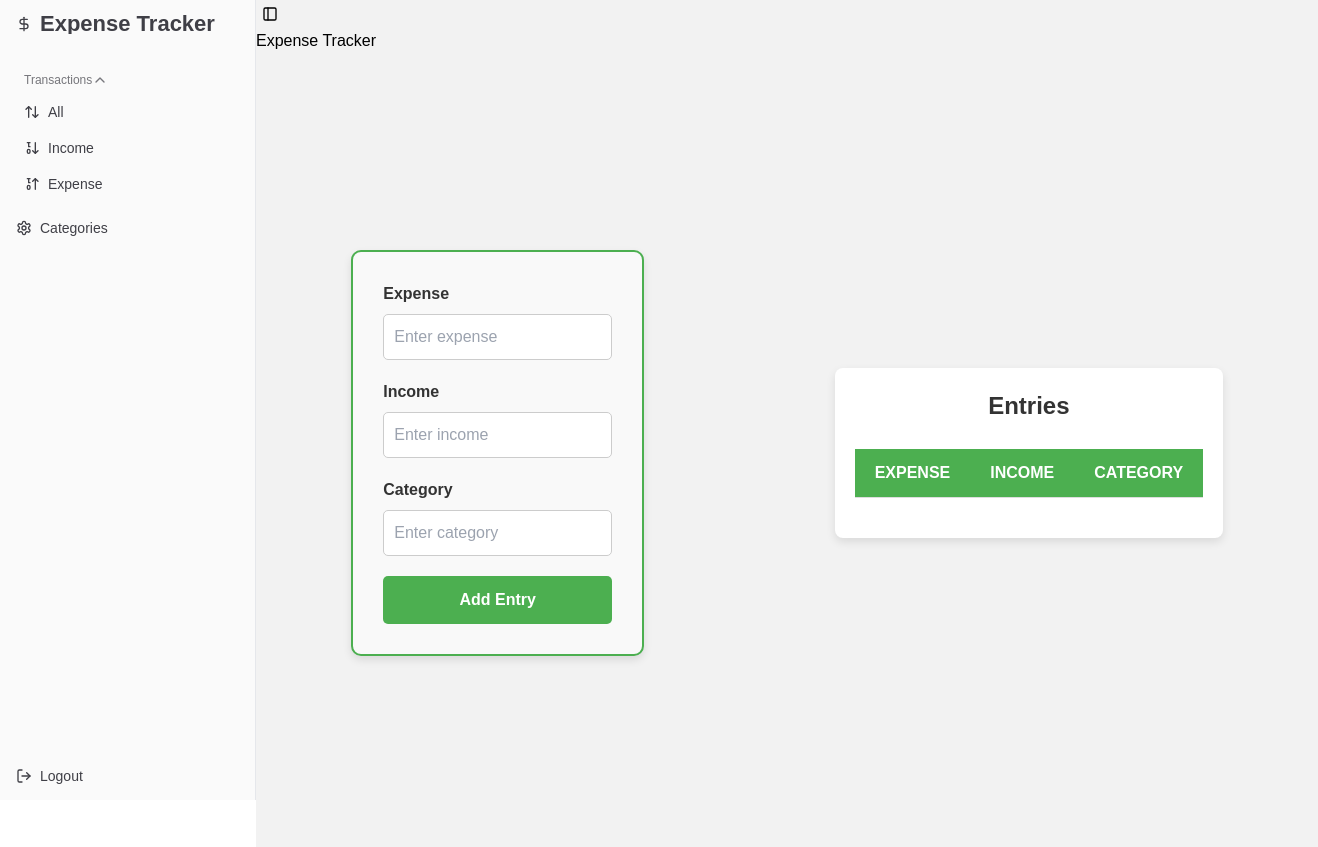
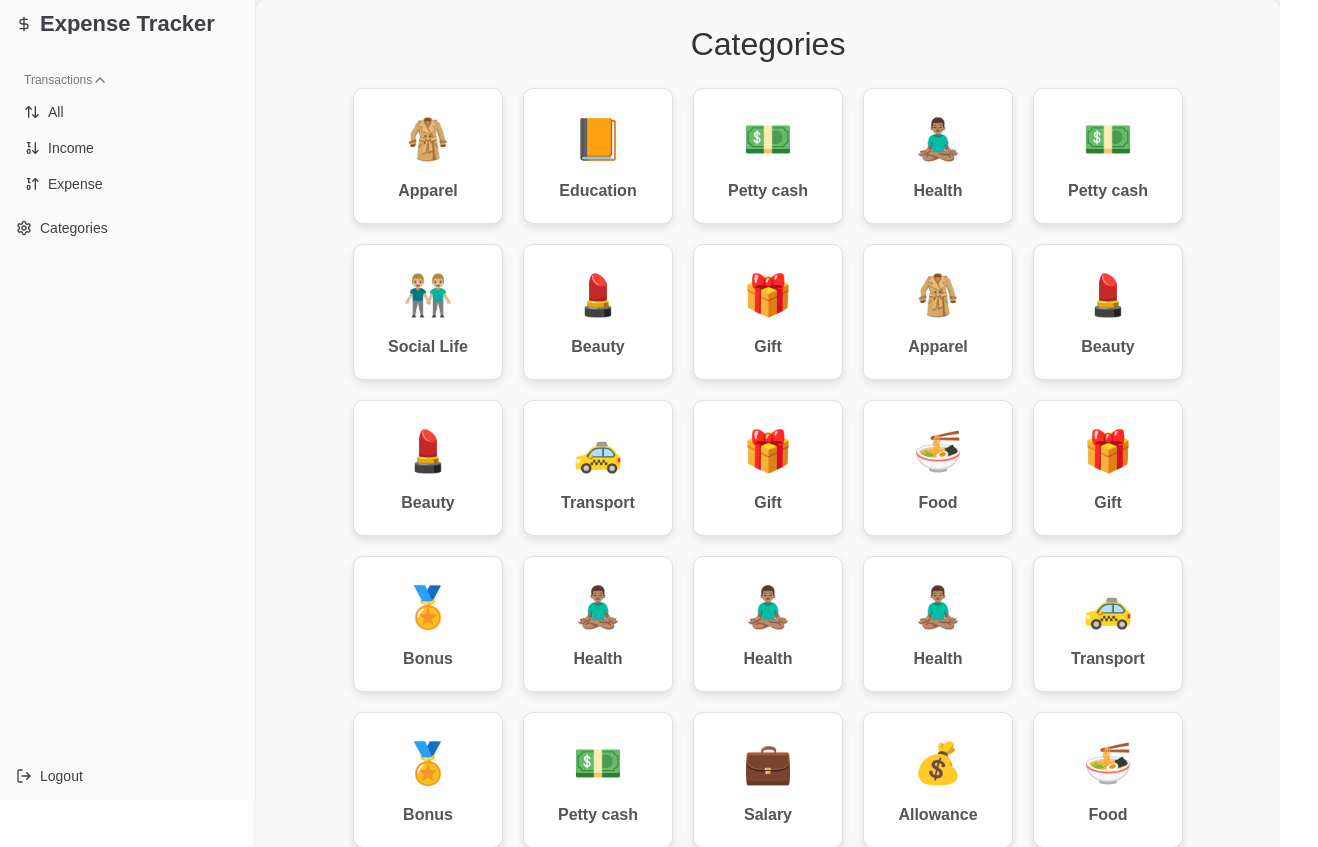
Before and after one commit to DhawalPatel-Mtech/the-optimizers, a Next.js app in the folder frontend/: page /Categories in a window 1280 px wide. Shown: the top 847 px of the page, 1318 px wide, since content can reach past the window. Built offline with nearby package versions, Linux system fonts and the light colour scheme.

Commit message:
categories added

```diff
--- /dev/null
+++ b/frontend/src/app/Categories/Page.module.css
@@ -0,0 +1,52 @@
+/* Page.module.css */
+
+.container {
+  margin: 0 auto;
+  padding: 20px;
+  background-color: #f9f9f9;
+  border-radius: 10px;
+  box-shadow: 0 4px 8px rgba(0, 0, 0, 0.1);
+}
+
+.title {
+  font-size: 32px;
+  text-align: center;
+  color: #333;
+  margin-bottom: 20px;
+}
+
+.itemWrapper {
+  display: flex;
+  flex-wrap: wrap;
+  justify-content: center;
+  gap: 20px;
+}
+
+.transactionItem {
+  display: flex;
+  flex-direction: column;
+  align-items: center;
+  padding: 20px;
+  background-color: #fff;
+  border-radius: 10px;
+  box-shadow: 0 4px 8px rgba(0, 0, 0, 0.1);
+  transition: transform 0.2s ease-in-out, box-shadow 0.2s ease-in-out;
+  width: 150px;
+  text-align: center;
+  border: 1px solid #e0e0e0;
+}
+
+.transactionItem:hover {
+  transform: translateY(-5px);
+  box-shadow: 0 8px 16px rgba(0, 0, 0, 0.2);
+}
+
+.transactionIcon {
+  font-size: 40px;
+  margin-bottom: 10px;
+}
+
+.transactionCategoryName {
+  font-weight: bold;
+  color: #555;
+}
--- a/frontend/src/app/Categories/page.js
+++ b/frontend/src/app/Categories/page.js
@@ -1,29 +1,19 @@
-"use client";
-import { useState } from "react";
-import FormComponent from "../../components/Form";
-import TableComponent from "../../components/AllTransaction";
-// import styles from "./TablePage.module.css";
+import styles from "./Page.module.css";
+import data from "../../data.json";
 
-export default function TablePage() {
-  const [entries, setEntries] = useState([]);
-
-  const handleAddEntry = (entry) => {
-    setEntries((prevEntries) => [...prevEntries, entry]);
-  };
-
+export default function Categories() {
   return (
-    <div>
-      <h2>Expense Tracker</h2>
-      <div
-        style={{
-          display: "flex",
-          height: "100vh",
-          background: "#f2f2f2",
-          width: "83vw",
-        }}
-      >
-        <FormComponent onAddEntry={handleAddEntry} />
-        <TableComponent entries={entries} />
+    <div className={styles.container}>
+      <h2 className={styles.title}>Categories</h2>
+      <div className={styles.itemWrapper}>
+        {data?.map((transaction, index) => (
+          <div className={styles.transactionItem} key={index}>
+            <div className={styles.transactionIcon}>{transaction.icon}</div>
+            <div className={styles.transactionCategoryName}>
+              {transaction.categoryName}
+            </div>
+          </div>
+        ))}
       </div>
     </div>
   );
--- a/frontend/src/app/expense/page.js
+++ b/frontend/src/app/expense/page.js
@@ -2,6 +2,7 @@
 import { useState } from "react";
 import FormComponent from "../../components/Form";
 import TableComponent from "../../components/AllTransaction";
+import { Form } from "@/components/ui/form";
 // import styles from "./TablePage.module.css";
 
 export default function TablePage() {
@@ -22,6 +23,7 @@ export default function TablePage() {
           width: "83vw",
         }}
       >
+        <Form />
         <FormComponent onAddEntry={handleAddEntry} />
         <TableComponent entries={entries} />
       </div>
--- a/frontend/src/app/layout.js
+++ b/frontend/src/app/layout.js
@@ -27,7 +27,6 @@ export default function RootLayout({ children }) {
         <SidebarProvider>
           <AppSidebar />
           <main style={{ background: "#f2f2f2", width: "100%" }}>
-            <SidebarTrigger />
             {children}
           </main>
         </SidebarProvider>
```
Also changed, not shown: 1 other file (tests, documents, lock files or other folders).
